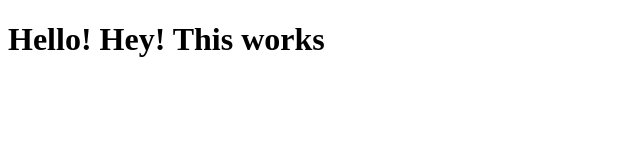
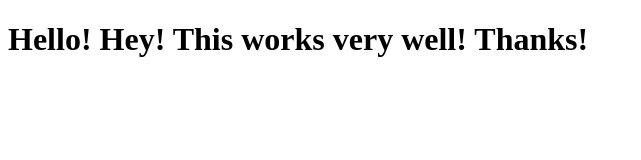
Before and after one commit to andreeabarbu1/my-first-project, a plain HTML site: page restaurant_site/index.html in a window 1280 px wide. Shown: the whole page, without its empty margins (0-641 px from the left). Drawn offline with Linux system fonts and the light colour scheme.

Commit message:
new changes

```diff
--- a/restaurant_site/index.html
+++ b/restaurant_site/index.html
@@ -4,6 +4,6 @@
 	<title>Hello!</title>
 </head>
 <body>
-<h1> Hello! Hey! This works <h1>
+<h1> Hello! Hey! This works very well! Thanks! <h1>
 </body>
 </html>
```
Also changed, not shown: module2-solution/index.html (added).
